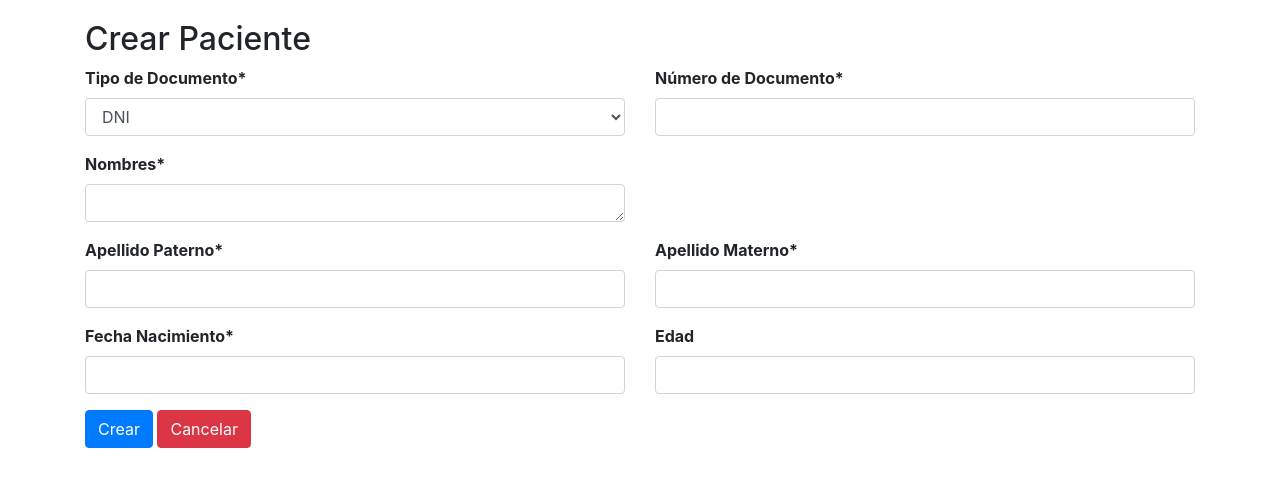
After one commit to jlcallalle/django, a Django app: page /crear/ in a window 1280 px wide. The commit adds this page. Shown: the top 487 px of the page. Run offline with Django 3.2, Linux system fonts and the light colour scheme; some libraries are stand-ins or nearby versions.

Commit message:
se agrega agregar cliente

```diff
--- a/crudminsa/settings.py
+++ b/crudminsa/settings.py
@@ -38,6 +38,7 @@ INSTALLED_APPS = [
     'django.contrib.messages',
     'django.contrib.staticfiles',
     'pacientes',
+    'crispy_forms',
 ]
 
 MIDDLEWARE = [
--- /dev/null
+++ b/pacientes/form.py
@@ -0,0 +1,19 @@
+from django import forms
+
+from .models import Pacientes
+
+class PacienteForm(forms.models.ModelForm):
+    class Meta:
+        model = Pacientes
+        fields = '__all__'
+        widgets = {
+                'fechaDeNacimiento': forms.DateInput(attrs={'type':'date'})
+                }
+        labels = {
+                'tipo_documento' : 'Tipo de Documento',
+                'numero_documento' : 'Número de Documento',
+                'nombres' : 'Nombres',
+                'appPaterno' : 'Apellido Paterno',
+                'appMaterno': 'Apellido Materno',
+                'fecha' : 'Fecha Nacimiento',
+                }
--- /dev/null
+++ b/pacientes/templates/crear-paciente.html
@@ -0,0 +1,90 @@
+<!DOCTYPE html>
+{% load staticfiles %}
+<html lang="en">
+    <head>
+        <meta charset="UTF-8">
+        <meta name="viewport" content="width=device-width, initial-scale=1.0">
+        <meta http-equiv="X-UA-Compatible" content="ie=edge">
+        <title>Listar Paciente</title>
+        <link href="https://fonts.googleapis.com/css?family=Roboto&display=swap" rel="stylesheet">
+       <link href="{% static 'css/bootstrap.css' %}" rel="stylesheet">
+       <link href="{% static 'css/main.css' %}" rel="stylesheet">
+
+
+    </head>
+<body>
+
+<div class="wrapper crear-paciente">
+        <div class="container container-fluid">
+            <section class="section-pacientes">
+                <div class="row">
+                    <div class="col-12">
+                         <h2 class="minsa-pacientes"> Crear Paciente</h2>
+                    </div>
+                </div>
+                <div class="formulario">
+                    {% load crispy_forms_tags %}
+
+                    <form action="./" method="post">
+                        {% csrf_token %}
+                            <div class="row">
+                                <div class="col-6">
+                                    <div class="form-group">
+                                            {{ form.tipo_documento|as_crispy_field }}
+                                    </div>
+                                </div>
+                                <div class="col-6">
+                                    <div class="form-group">
+                                            {{ form.numero_documento|as_crispy_field }}
+                                    </div>
+                                </div>
+                            </div>
+
+                            <div class="row">
+                                <div class="col-6">
+                                        <div class="form-group">
+                                                {{ form.nombres|as_crispy_field }}
+                                        </div>
+                                </div>
+                            </div>
+
+                            <div class="row">
+                                <div class="col-6">
+                                    <div class="form-group">
+                                            {{ form.appPaterno|as_crispy_field }}
+                                    </div>
+                                </div>
+                                <div class="col-6">
+                                    <div class="form-group">
+                                            {{ form.appMaterno|as_crispy_field }}
+                                    </div>
+                                </div>
+                            </div>
+
+                            <div class="row">
+                                <div class="col-6">
+                                        <div class="form-group">
+                                        {{ form.fecha|as_crispy_field }}
+                                        </div>
+                                </div>
+
+                                <div class="col-6">
+                                    <div class="form-group">
+                                        <label>Edad</label>
+                                        <input type="text" class="form-control" id="inputEdad">
+                                        </div>
+                                </div>
+                            </div>
+
+                            <button id="btnSubmit" type="submit" class="btn btn-primary">Crear</button>
+                            <a href="/" class="btn btn-danger">Cancelar</a>
+
+                    </form>
+
+                </div>
+            </section>
+        </div>
+    </div>
+
+</body>
+</html>
--- a/pacientes/urls.py
+++ b/pacientes/urls.py
@@ -1,7 +1,8 @@
 from django.urls import path, include
-from .views import ListarPacientes, EliminarPacientes
+from .views import ListarPacientes, CrearPacientes, EliminarPacientes
 
 urlpatterns = [
     path('', ListarPacientes.as_view(), name="listar-pacientes"),
-    path('eliminar/<int:pk>', EliminarPacientes.as_view(),name="eliminar-pacientes"),
+    path('crear/', CrearPacientes.as_view(), name="crear-pacientes"),
+    path('eliminar/<int:pk>', EliminarPacientes.as_view(), name="eliminar-pacientes"),
 ]
--- a/pacientes/views.py
+++ b/pacientes/views.py
@@ -1,7 +1,8 @@
 from django.shortcuts import render
-from django.views.generic import ListView, DeleteView
-from django.urls import reverse_lazy, reverse
+from django.views.generic import ListView, CreateView, DeleteView
+from django.urls import reverse_lazy
 from .models import Pacientes
+from .form import PacienteForm
 
 class ListarPacientes(ListView):
     template_name = 'listar-paciente.html'
@@ -13,6 +14,13 @@ class EliminarPacientes(DeleteView):
     model = Pacientes
     success_url = reverse_lazy('listar-pacientes')
 
+class CrearPacientes(CreateView):
+    template_name = 'crear-paciente.html'
+    model = Pacientes
+    form_class = PacienteForm
+    form = PacienteForm
+    success_url = reverse_lazy('listar-pacientes')
+
 # Create your views here.
 #def ListarPacientes(request):
 #    pacientes = Pacientes.objects.all()
```
Also changed, not shown: pacientes/templates/listar-paciente.html (+25 -0 lines), db.sqlite3.
